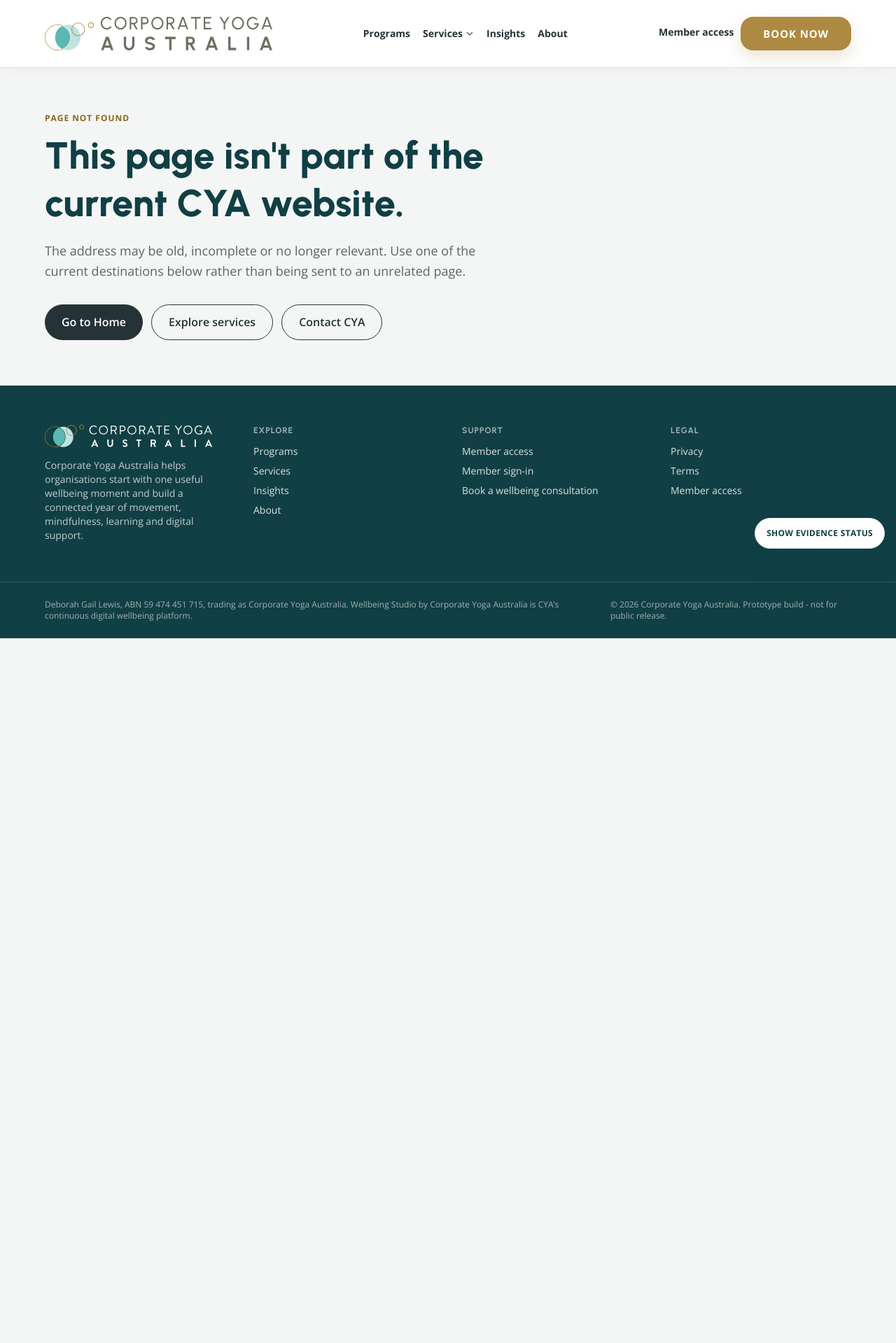
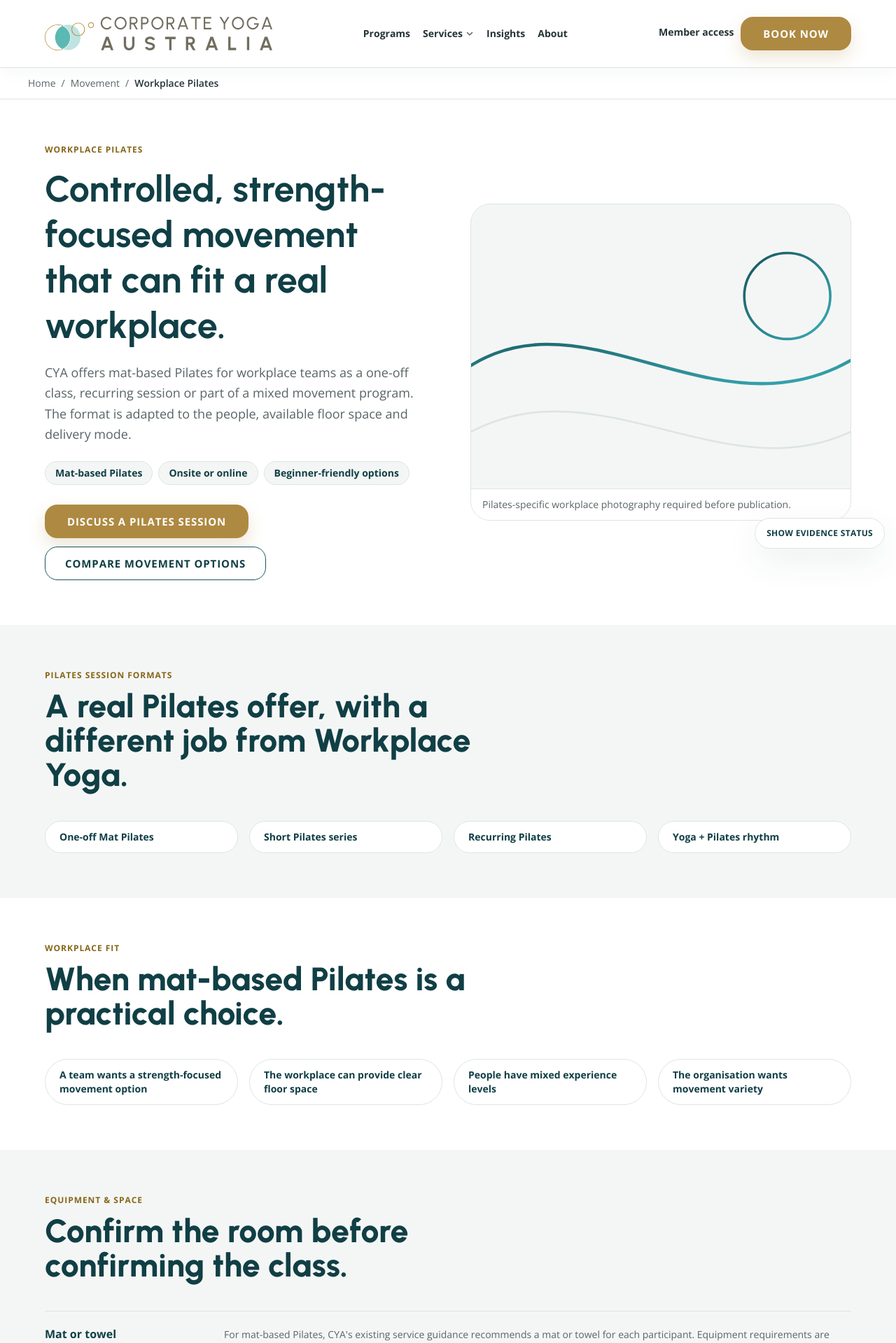
Before and after one commit to glennhammond/cya-website-prototype, a Next.js app: page /workplace-pilates in a window 1280 px wide. Before the commit this address had no page. Shown: the top 1919 px of the page at 70% size. Before the commit the page ends 912 px from the top, so only its background shows below. Built offline with nearby package versions, Linux system fonts and the light colour scheme.

Commit message:
Phase 11.4: build noindex Workplace Pilates production draft

```diff
--- /dev/null
+++ b/app/workplace-pilates/page.tsx
@@ -0,0 +1,158 @@
+import type { Metadata } from "next";
+import { Breadcrumbs } from "@/components/Breadcrumbs";
+import { Container, Kicker, Section } from "@/components/Primitives";
+import { CtaLink } from "@/components/CtaLink";
+import { EvidencePlaceholder } from "@/components/EvidencePlaceholder";
+import { FeatureGrid } from "@/components/FeatureGrid";
+import { DividerList } from "@/components/DividerList";
+import { EditorialFeature } from "@/components/EditorialFeature";
+import { ProofNote } from "@/components/ProofNote";
+import { CTASection } from "@/components/CTASection";
+import { ServiceStructuredData } from "@/components/StructuredData";
+import {
+  pilatesHero,
+  sessionFormats,
+  workplaceFit,
+  equipmentAndSpace,
+  deliveryModes,
+  facilitatorGate,
+  evidenceGate,
+  relatedPaths,
+  closingCTA,
+} from "@/content/workplace-pilates";
+
+export const metadata: Metadata = {
+  title: "Workplace Pilates Classes",
+  description:
+    "Mat-based workplace Pilates for Australian teams, available as one-off, recurring and online sessions with the practitioner and setup confirmed for the workplace.",
+  alternates: {
+    canonical: "/workplace-pilates",
+  },
+  robots: {
+    index: false,
+    follow: true,
+  },
+};
+
+export default function WorkplacePilatesPage() {
+  return (
+    <>
+      <ServiceStructuredData
+        name="Workplace Pilates"
+        description="Mat-based workplace Pilates for Australian teams, available as one-off, recurring and online sessions with the practitioner and setup confirmed for the workplace."
+        path="/workplace-pilates"
+        breadcrumbLabel="Workplace Pilates"
+        breadcrumbs={[
+          { name: "Movement", path: "/movement" },
+          { name: "Workplace Pilates", path: "/workplace-pilates" },
+        ]}
+      />
+      <Breadcrumbs
+        items={[
+          { label: "Home", href: "/" },
+          { label: "Movement", href: "/movement" },
+          { label: "Workplace Pilates" },
+        ]}
+      />
+
+      <Section tone="white">
+        <Container>
+          <div className="grid items-center gap-10 lg:grid-cols-2 lg:gap-16">
+            <div>
+              <Kicker>{pilatesHero.kicker}</Kicker>
+              <h1 className="mt-4 text-[36px] font-bold leading-tight text-teal-dark sm:text-[52px]">
+                {pilatesHero.heading}
+              </h1>
+              <p className="mt-5 text-lg leading-relaxed text-body">{pilatesHero.body}</p>
+              {pilatesHero.meta && (
+                <ul className="mt-6 flex flex-wrap gap-2">
+                  {pilatesHero.meta.map((item) => (
+                    <li key={item} className="rounded-full border border-divider bg-mist px-3.5 py-1.5 text-sm font-bold text-teal-dark">
+                      {item}
+                    </li>
+                  ))}
+                </ul>
+              )}
+              <div className="mt-7 flex flex-col gap-3 sm:flex-row sm:flex-wrap">
+                {pilatesHero.actions?.map((action) => (
+                  <CtaLink key={action.label} href={action.href} variant={action.variant}>
+                    {action.label}
+                  </CtaLink>
+                ))}
+              </div>
+            </div>
+            <EvidencePlaceholder
+              variant="movement"
+              aspect="4/3"
+              caption="Pilates-specific workplace photography required before publication."
+            />
+          </div>
+        </Container>
+      </Section>
+
+      <FeatureGrid
+        kicker="Pilates session formats"
+        heading="A real Pilates offer, with a different job from Workplace Yoga."
+        items={sessionFormats}
+        tone="mist"
+        columns={4}
+        compact
+      />
+
+      <FeatureGrid
+        kicker="Workplace fit"
+        heading="When mat-based Pilates is a practical choice."
+        items={workplaceFit}
+        tone="white"
+        columns={4}
+        compact
+      />
+
+      <DividerList
+        kicker="Equipment & space"
+        heading="Confirm the room before confirming the class."
+        items={equipmentAndSpace}
+        tone="mist"
+      />
+
+      <DividerList
+        kicker="Delivery modes"
+        heading="Onsite, online or coordinated across locations."
+        items={deliveryModes}
+        tone="white"
+      />
+
+      <EditorialFeature
+        kicker={facilitatorGate.kicker}
+        heading={facilitatorGate.heading}
+        body={facilitatorGate.body}
+        tone="mist"
+        placeholderVariant="portrait"
+        placeholderCaption="Named Pilates practitioner profile and verified qualification required."
+      />
+
+      <ProofNote
+        tone="white"
+        placeholderVariant="movement"
+        placeholderCaption="Pilates-specific delivery evidence required before indexation."
+        note="The page is intentionally noindex while practitioner credentials, permissioned Pilates imagery and service-specific proof remain unverified."
+        heading={evidenceGate.heading}
+        body={evidenceGate.body}
+      />
+
+      <DividerList
+        kicker="Related movement pathways"
+        heading="Keep Pilates distinct while making the wider CYA offer easy to navigate."
+        items={relatedPaths}
+        tone="mist"
+      />
+
+      <CTASection
+        kicker={closingCTA.kicker}
+        heading={closingCTA.heading}
+        body={closingCTA.body}
+        cta={closingCTA.cta}
+      />
+    </>
+  );
+}
```
